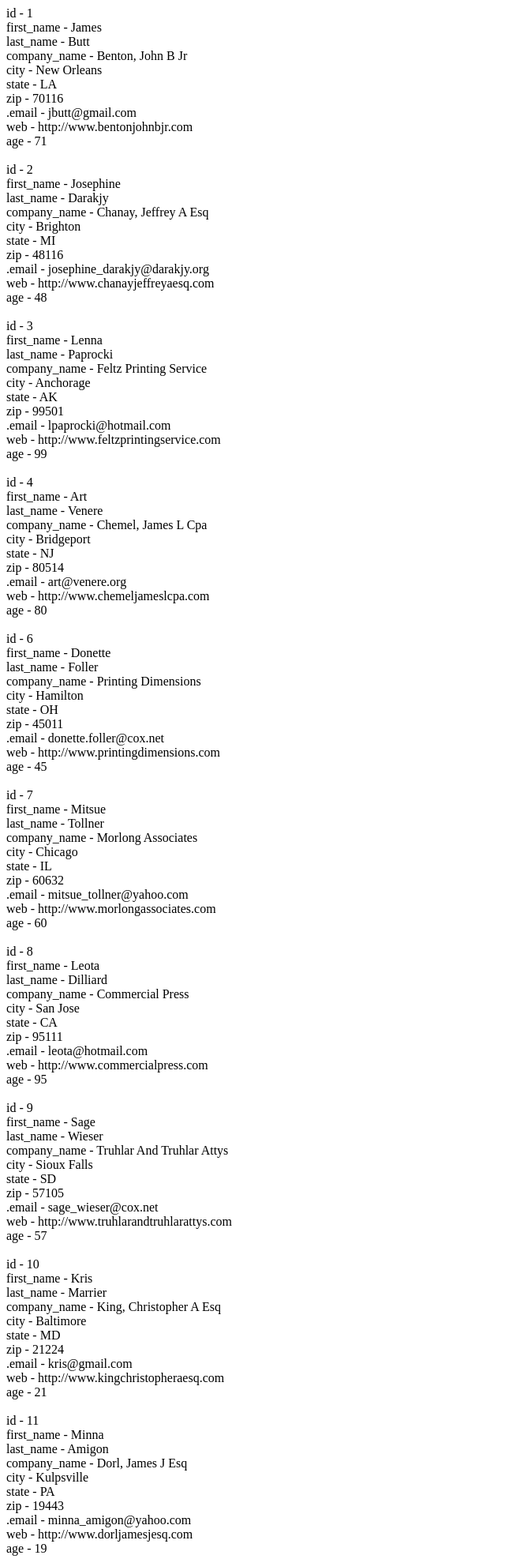
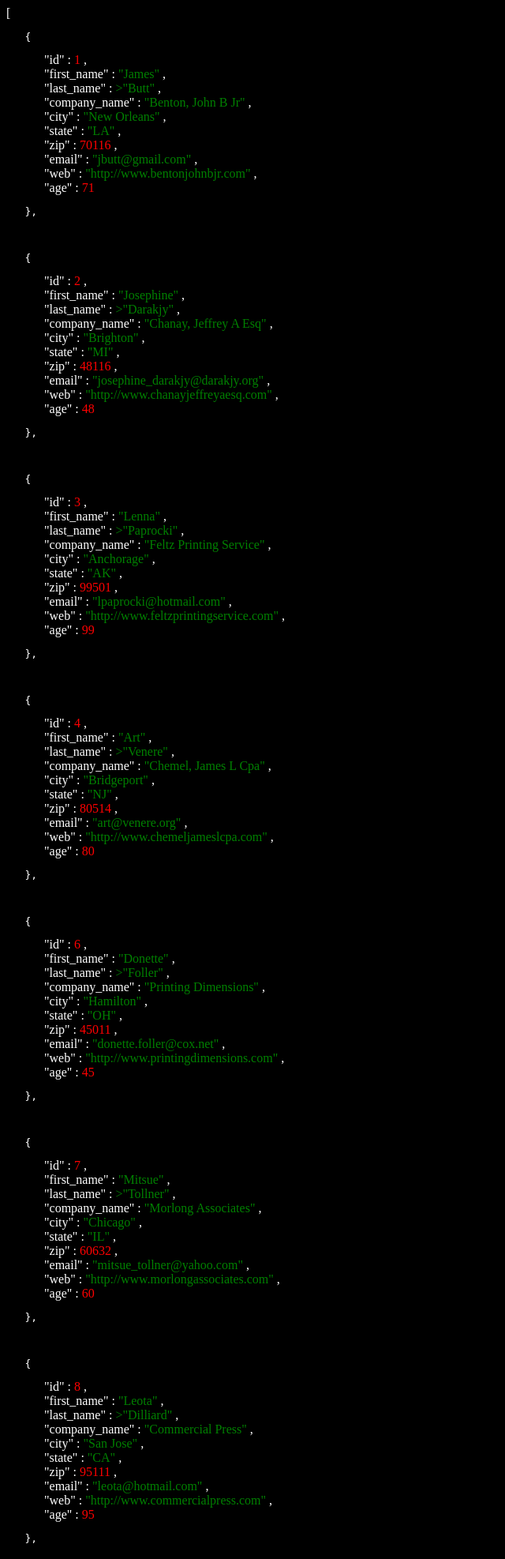
Before and after one commit to satyamsingh2/api, a Django app: template users/templates/users/member_list.html in a window 1280 px wide. Shown: the top 1974 px of the page at 79% size, without its empty margins (0-640 px from the left). Run offline with Django 3.2, Linux system fonts and the light colour scheme; the template is opened without the code that fills it: values that come from a table or form of the project are taken from there, others are empty; data comes from the database, SQL or seed files in the repository; both versions use the stored data as it was after the commit.

Commit message:
few things added

```diff
--- a/users/templates/users/member_list.html
+++ b/users/templates/users/member_list.html
@@ -1,7 +1,17 @@
-{% for member in object_list %}
-id - {{member.id}}<br> first_name - {{member.first_name}}<br> last_name - {{member.last_name}}<br>
-company_name - {{member.company_name}}<br>
-city - {{member.city}}<br> state - {{member.state}}<br> zip - {{member.zip}}<br> .email - {{member.email}}<br>
-web - {{member.web}}<br>
-age - {{member.age}}<br><br>
-{% endfor %}
+<body style="background-color:black;">
+
+<txt style="color:white;">[<br></txt>{% for member in object_list %}
+<txt style="color:white;"><pre>   {</pre> <span style="margin-left:3em"></span> "id" : </txt> <txt style="color:red;">{{member.id}}</txt>
+<txt style="color:white;">,<br><span style="margin-left:3em"></span>"first_name" : </txt><txt style="color:green;">"{{member.first_name}}"</txt>
+<txt style="color:white;"> ,<br><span style="margin-left:3em"></span>"last_name" : </txt><txt style="color:green;">>"{{member.last_name}}"</txt>
+<txt style="color:white;">,<br><span style="margin-left:3em"></span>"company_name" : </txt><txt style="color:green;">"{{member.company_name}}"</txt>
+<txt style="color:white;">,<br><span style="margin-left:3em"></span>"city" : </txt><txt style="color:green;">"{{member.city}}"</txt>
+<txt style="color:white;">,<br><span style="margin-left:3em"></span> "state" : </txt><txt style="color:green;">"{{member.state}}"</txt>
+<txt style="color:white;">,<br><span style="margin-left:3em"></span> "zip" : </txt><txt style="color:red;">{{member.zip}}</txt>
+<txt style="color:white;">,<br><span style="margin-left:3em"></span>"email" : </txt><txt style="color:green;">"{{member.email}}"</txt>
+<txt style="color:white;">,<br><span style="margin-left:3em"></span>"web" : </txt><txt style="color:green;">"{{member.web}}"</txt>
+<txt style="color:white;">,<br><span style="margin-left:3em"></span>"age" : </txt><txt style="color: red;">{{member.age}}<br></txt>
+<txt style="color:white;"><pre>   },</pre><br></txt>
+{% endfor %}<txt style="color:white;"> ]</txt>
+
+</body>
--- a/users/urls.py
+++ b/users/urls.py
@@ -7,9 +7,9 @@
 urlpatterns = [
     #path('', views.index, name='index'),
 
-    path('users/<int:pk>-GET/', MemberDetail.as_view(), name='detail'),
-    path('users-POST/', MemberList.as_view()),
-    path('users/<int:pk>-PUT/', MemberUpdate.as_view(), name='update'),
+    path('users/<int:pk>/', MemberDetail.as_view(), name='detail'),
+    path('users/', MemberList.as_view()),
+    path('users/update/<int:pk>/', MemberUpdate.as_view(), name='update'),
     path('users/create/', MemberCreate.as_view(), name='member-create'),
-    path('users/<int:pk>-DELETE/', MemberDelete.as_view(), name='delete'),
+    path('users/delete/<int:pk>/', MemberDelete.as_view(), name='delete'),
 ]
--- a/users/views.py
+++ b/users/views.py
@@ -11,6 +11,7 @@
     template_name='users/create.html'
     queryset=Member.objects.all()
     form_class = MemberModelForm
+    success_url='/api/users/'
 
 
 
@@ -42,7 +43,7 @@
     template_name='users/create.html'
     queryset=Member.objects.all()
     form_class = MemModelForm
-    success_url='/HttpResponse(status=201)/'
+    success_url='/api/users/'
     def get_context_data(self, **kwargs):
         context = super().get_context_data(**kwargs)
         #context.save()
@@ -52,6 +53,7 @@
     model=Member
     template_name = 'users/delete.html'
     context_object_name='first_name'
+    success_url='/api/users/'
 
     def get_context_data(self, **kwargs):
         context = super().get_context_data(**kwargs)
```
Also changed, not shown: users/templates/users/detail.html (+17 -5 lines), README.md, db.sqlite3.
